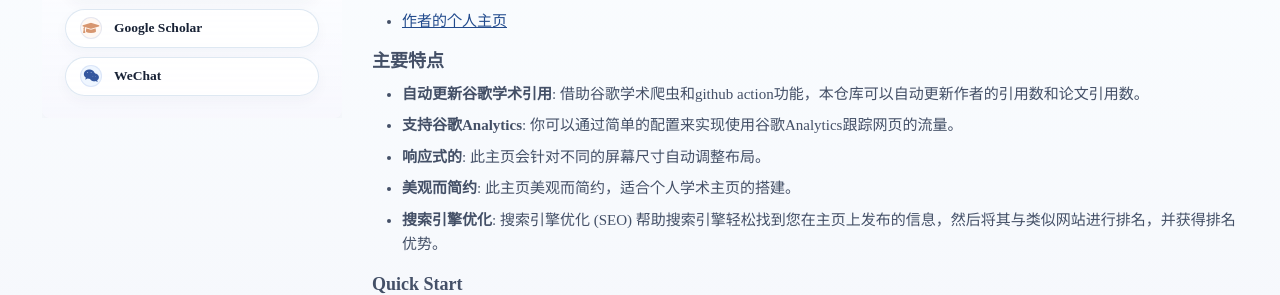
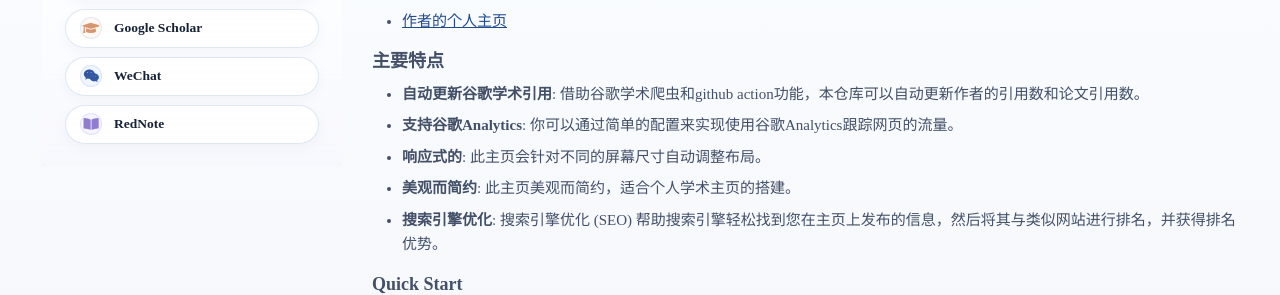
Before and after one commit to JiaqiZhang-Sengoku/JiaqiZhang-Sengoku.github.io, a Jekyll site: the page built from docs/README-zh.md, in a window 1280 px wide. Shown: the part 391-686 px from the top of the page. Built offline with Jekyll 4.4.1, drawn with Linux system fonts in a browser that asks for light colours; our own code applies the rules of GitHub Pages for plain Markdown files.

Commit message:
20260707

```diff
--- a/_config.yml
+++ b/_config.yml
@@ -35,6 +35,7 @@ author:
     - "sengokuzjq@gmail.com"
   wechat           : "WeChat"
   wechat_qr        : "images/Contact/WeChat.jpg"
+  rednote          : "https://www.xiaohongshu.com/user/profile/648c59bd0000000012037004?tab=fav&subTab=note"
   researchgate     :  # example: "https://www.researchgate.net/profile/yourprofile"
   uri              :
   bitbucket        :
--- a/_includes/author-profile.html
+++ b/_includes/author-profile.html
@@ -111,6 +111,9 @@
       {% endif %}
       {% if author.wechat or author.wechat_qr %}
         <li><button class="author__wechat-link" type="button" data-wechat-open><i class="fab fa-fw fa-weixin" aria-hidden="true"></i> WeChat</button></li>
+      {% endif %}
+      {% if author.rednote %}
+        <li><a href="{{ author.rednote }}"><i class="fas fa-fw fa-book-open" aria-hidden="true"></i> RedNote</a></li>
       {% endif %}
       {% if author.pubmed %}
         <li><a href="{{ author.pubmed }}"><i class="ai ai-pubmed-square ai-fw"></i> PubMed</a></li>
@@ -307,6 +310,9 @@
       {% if author.googlescholar %}
         <a href="{{ author.googlescholar }}"><i class="fas fa-fw fa-graduation-cap"></i></a>
       {% endif %}
+      {% if author.rednote %}
+        <a href="{{ author.rednote }}"><i class="fas fa-fw fa-book-open" aria-hidden="true"></i></a>
+      {% endif %}
       {% if author.pubmed %}
         <a href="{{ author.pubmed }}"><i class="ai ai-pubmed-square ai-fw"></i></a>
       {% endif %}
```
